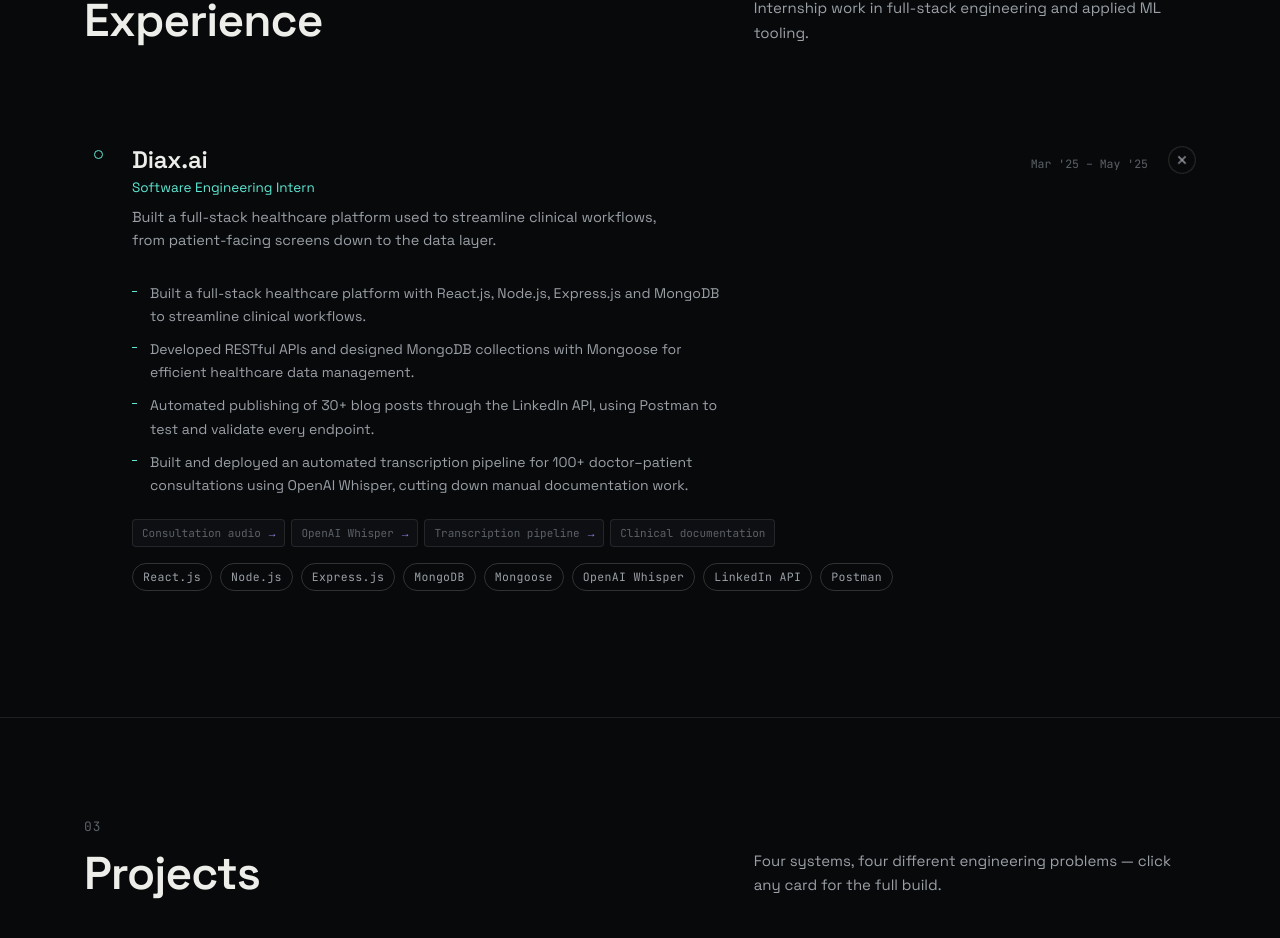
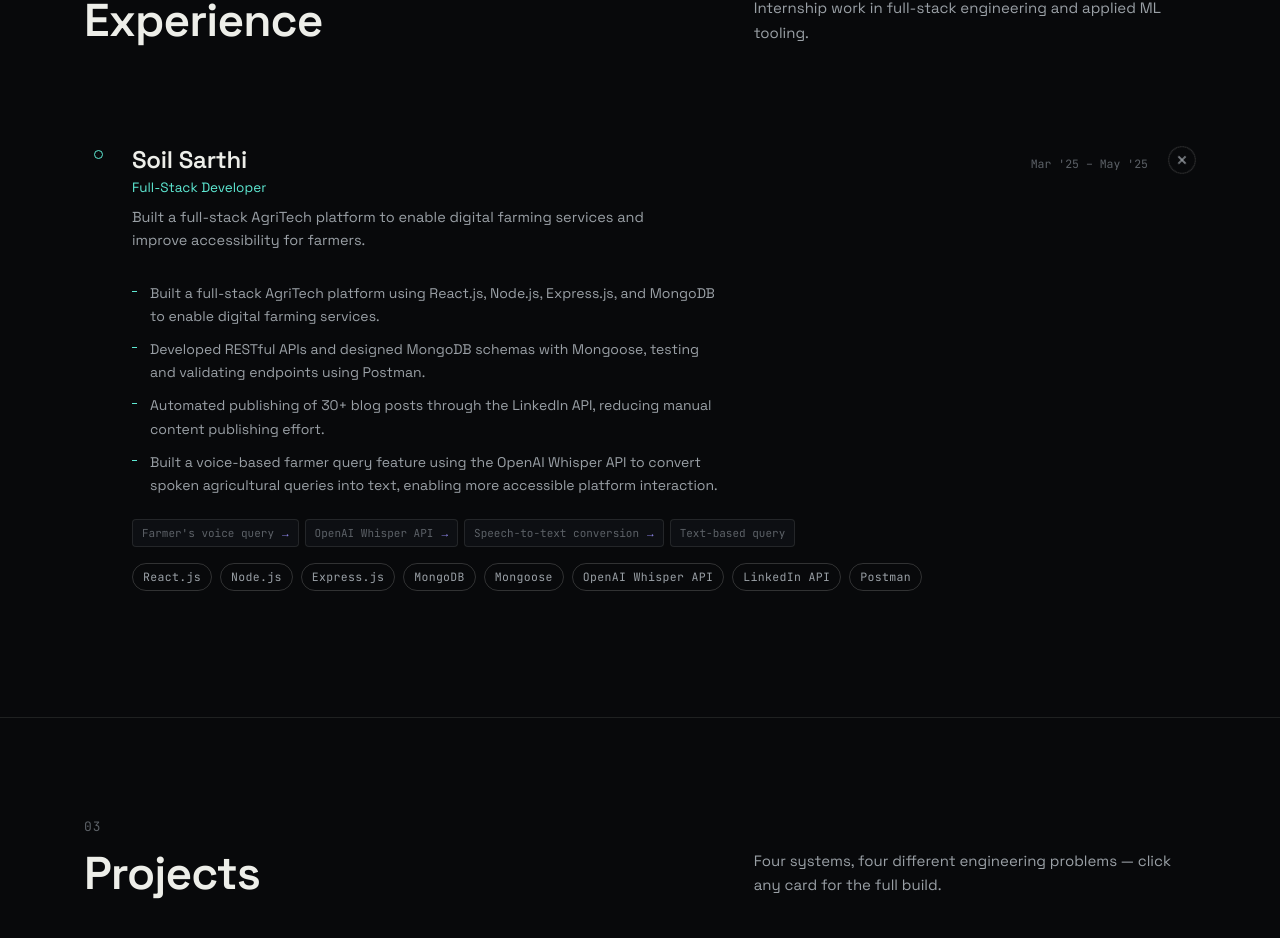
Before and after one commit to Pratik464iitm/My-Portfolio_pp, a React (Vite) app: page / in a window 1280 px wide. Shown: the part 1932-2870 px from the top of the page. Built offline with nearby package versions, Linux system fonts and the light colour scheme.

Commit message:
intern updated

```diff
--- a/src/data/content.js
+++ b/src/data/content.js
@@ -50,23 +50,39 @@
   },
 ];
 
+
 export const experience = [
   {
-    company: "Diax.ai",
-    role: "Software Engineering Intern",
+    company: "Soil Sarthi",
+    role: "Full-Stack Developer",
     date: "Mar '25 – May '25",
-    stack: ["React.js", "Node.js", "Express.js", "MongoDB", "Mongoose", "OpenAI Whisper", "LinkedIn API", "Postman"],
+    stack: [
+      "React.js",
+      "Node.js",
+      "Express.js",
+      "MongoDB",
+      "Mongoose",
+      "OpenAI Whisper API",
+      "LinkedIn API",
+      "Postman",
+    ],
     summary:
-      "Built a full-stack healthcare platform used to streamline clinical workflows, from patient-facing screens down to the data layer.",
+      "Built a full-stack AgriTech platform to enable digital farming services and improve accessibility for farmers.",
     points: [
-      "Built a full-stack healthcare platform with React.js, Node.js, Express.js and MongoDB to streamline clinical workflows.",
-      "Developed RESTful APIs and designed MongoDB collections with Mongoose for efficient healthcare data management.",
-      "Automated publishing of 30+ blog posts through the LinkedIn API, using Postman to test and validate every endpoint.",
-      "Built and deployed an automated transcription pipeline for 100+ doctor–patient consultations using OpenAI Whisper, cutting down manual documentation work.",
+      "Built a full-stack AgriTech platform using React.js, Node.js, Express.js, and MongoDB to enable digital farming services.",
+      "Developed RESTful APIs and designed MongoDB schemas with Mongoose, testing and validating endpoints using Postman.",
+      "Automated publishing of 30+ blog posts through the LinkedIn API, reducing manual content publishing effort.",
+      "Built a voice-based farmer query feature using the OpenAI Whisper API to convert spoken agricultural queries into text, enabling more accessible platform interaction.",
     ],
-    flow: ["Consultation audio", "OpenAI Whisper", "Transcription pipeline", "Clinical documentation"],
+    flow: [
+      "Farmer's voice query",
+      "OpenAI Whisper API",
+      "Speech-to-text conversion",
+      "Text-based query",
+    ],
   },
 ];
+
 
 export const projects = [
   {
```
